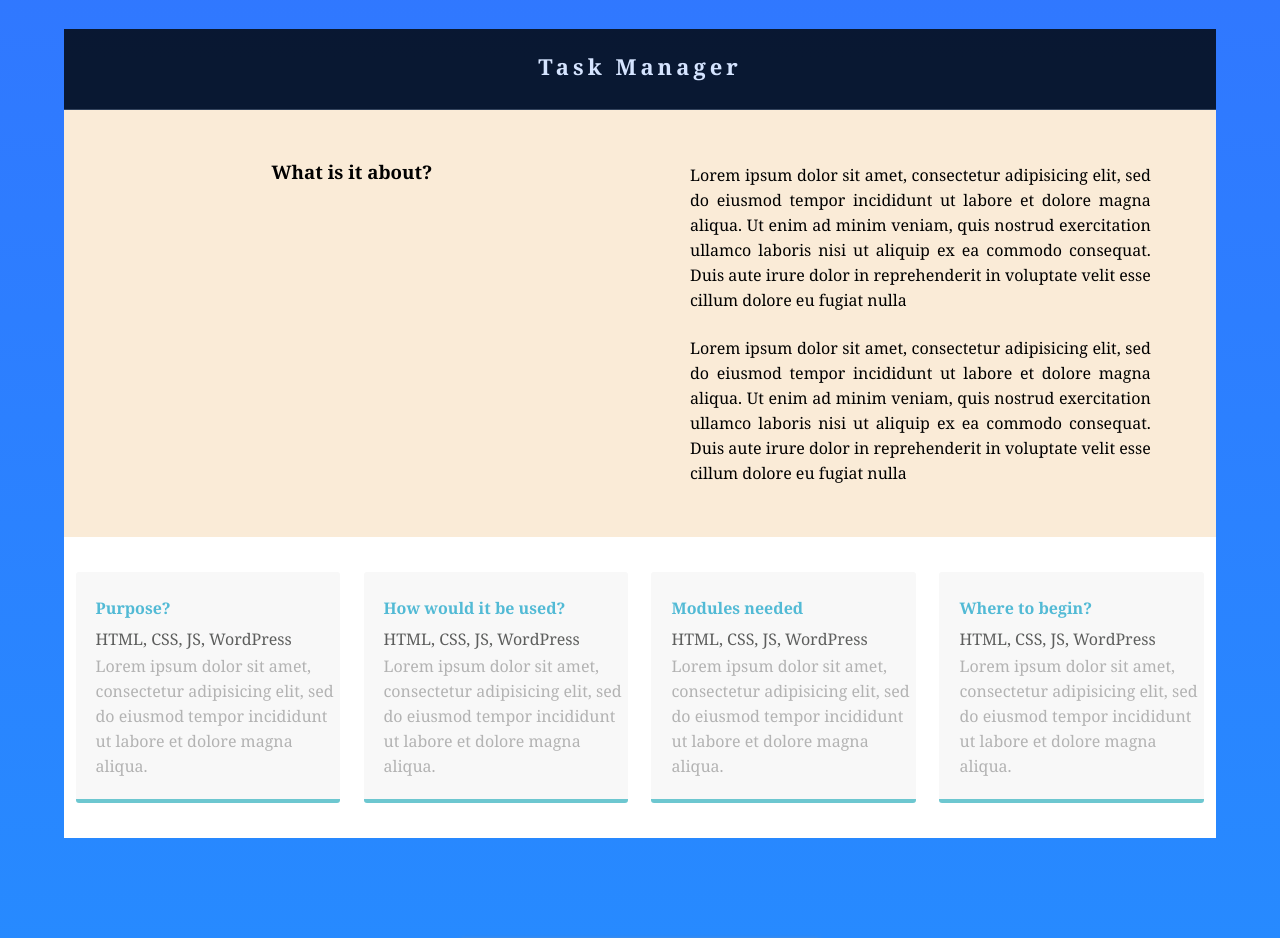
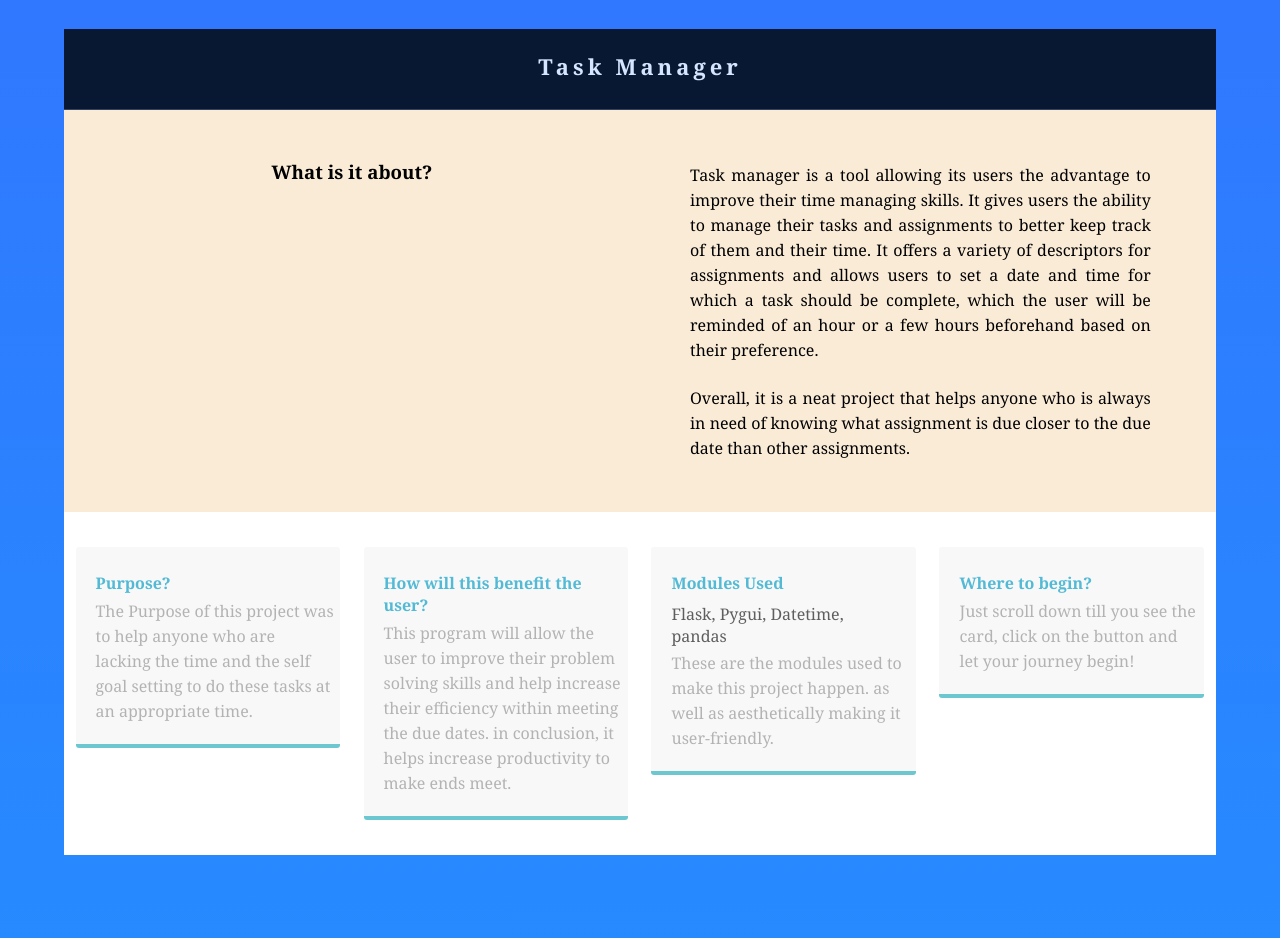
Before and after one commit to Dgon06utrgv/FinalProjDoc, a Flask app: page / in a window 1280 px wide. Shown: the top 938 px of the page. Run offline with Flask 2, Linux system fonts and the light colour scheme.

Commit message:
cleaned it up

```diff
--- a/final_project/app.py
+++ b/final_project/app.py
@@ -4,5 +4,3 @@ app = Flask(__name__)
 @app.route('/')
 def hello_world():
     return render_template("website.html")
-
-app.run(debug=True)
--- a/final_project/templates/website.html
+++ b/final_project/templates/website.html
@@ -24,18 +24,10 @@
         </div>
         <div class="column">
             <p>
-            Lorem ipsum dolor sit amet, consectetur adipisicing elit, sed do
-            eiusmod tempor incididunt ut labore et dolore magna aliqua. Ut enim
-            ad minim veniam, quis nostrud exercitation ullamco laboris nisi ut
-            aliquip ex ea commodo consequat. Duis aute irure dolor in
-            reprehenderit in voluptate velit esse cillum dolore eu fugiat nulla
+            Task manager is a tool allowing its users the advantage to improve their time managing skills. It gives users the ability to manage their tasks and assignments to better keep track of them and their time. It offers a variety of descriptors for assignments and allows users to set a date and time for which a task should be complete, which the user will be reminded of an hour or a few hours beforehand based on their preference.
             </p>
             <p>
-            Lorem ipsum dolor sit amet, consectetur adipisicing elit, sed do
-            eiusmod tempor incididunt ut labore et dolore magna aliqua. Ut enim
-            ad minim veniam, quis nostrud exercitation ullamco laboris nisi ut
-            aliquip ex ea commodo consequat. Duis aute irure dolor in
-            reprehenderit in voluptate velit esse cillum dolore eu fugiat nulla
+            Overall, it is a neat project that helps anyone who is always in need of knowing what assignment is due closer to the due date than other assignments.
             </p>
         </div>
         </section>
@@ -43,34 +35,27 @@
         <div class="gallery">
         <div class="thumbnail">
             <h4>Purpose?</h4>
-            <p class="tag">HTML, CSS, JS, WordPress</p>
             <p class="text_column">
-            Lorem ipsum dolor sit amet, consectetur adipisicing elit, sed do
-            eiusmod tempor incididunt ut labore et dolore magna aliqua.
+            The Purpose of this project was to help anyone who are lacking the time and the self goal setting to do these tasks at an appropriate time.
             </p>
         </div>
         <div class="thumbnail">
-            <h4>How would it be used?</h4>
-            <p class="tag">HTML, CSS, JS, WordPress</p>
+            <h4>How will this benefit the user?</h4>
             <p class="text_column">
-            Lorem ipsum dolor sit amet, consectetur adipisicing elit, sed do
-            eiusmod tempor incididunt ut labore et dolore magna aliqua.
+            This program will allow the user to improve their problem solving skills and help increase their efficiency within meeting the due dates. in conclusion, it helps increase productivity to make ends meet.
             </p>
         </div>
         <div class="thumbnail">
-            <h4>Modules needed</h4>
-            <p class="tag">HTML, CSS, JS, WordPress</p>
+            <h4>Modules Used</h4>
+            <p class="tag">Flask, Pygui, Datetime, pandas</p>
             <p class="text_column">
-            Lorem ipsum dolor sit amet, consectetur adipisicing elit, sed do
-            eiusmod tempor incididunt ut labore et dolore magna aliqua.
+            These are the modules used to make this project happen. as well as aesthetically making it user-friendly.
             </p>
         </div>
         <div class="thumbnail">
             <h4>Where to begin?</h4>
-            <p class="tag">HTML, CSS, JS, WordPress</p>
             <p class="text_column">
-            Lorem ipsum dolor sit amet, consectetur adipisicing elit, sed do
-            eiusmod tempor incididunt ut labore et dolore magna aliqua.
+            Just scroll down till you see the card, click on the button and let your journey begin!
             </p>
         </div>
     </div>
@@ -81,7 +66,7 @@
                     <div class="card_data">
                         <img src="static/images/task_manager.png" alt="card image" class="card_img">
                     <h1 class="card_title"> Task Manager </h1>
-                    <button class="card_button">Touch Me to start Program</button>
+                    <button class="card_button" onclick="location.href='https://github.com/Dgon06utrgv/Task_Manager'">Touch Me to start the Journey! (see the github repo)</button>
                     </div>
                 </article>
             </div>
--- a/main.py
+++ /dev/null
@@ -1 +0,0 @@
-import final_project.app
```
Also changed, not shown: 1 other file.
